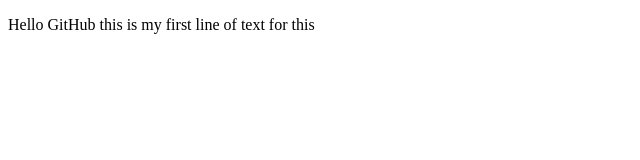
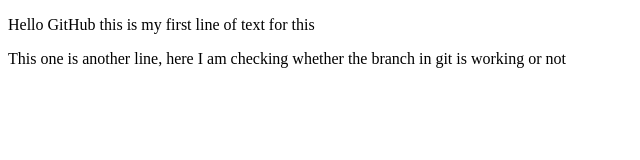
Before and after one commit to bjsh1/learning, a plain HTML site: page index.html in a window 1280 px wide. Shown: the whole page, without its empty margins (0-640 px from the left). Drawn offline with Linux system fonts and the light colour scheme.

Commit message:
This is for the update codes

```diff
--- a/index.html
+++ b/index.html
@@ -7,6 +7,8 @@
 </head>
 <body>
     <p>Hello GitHub this is my first line of text for this</p>
+    <p>This one is another line, here I am checking whether the branch in git is working or not</p>
+
 
 </body>
 </html>
```
